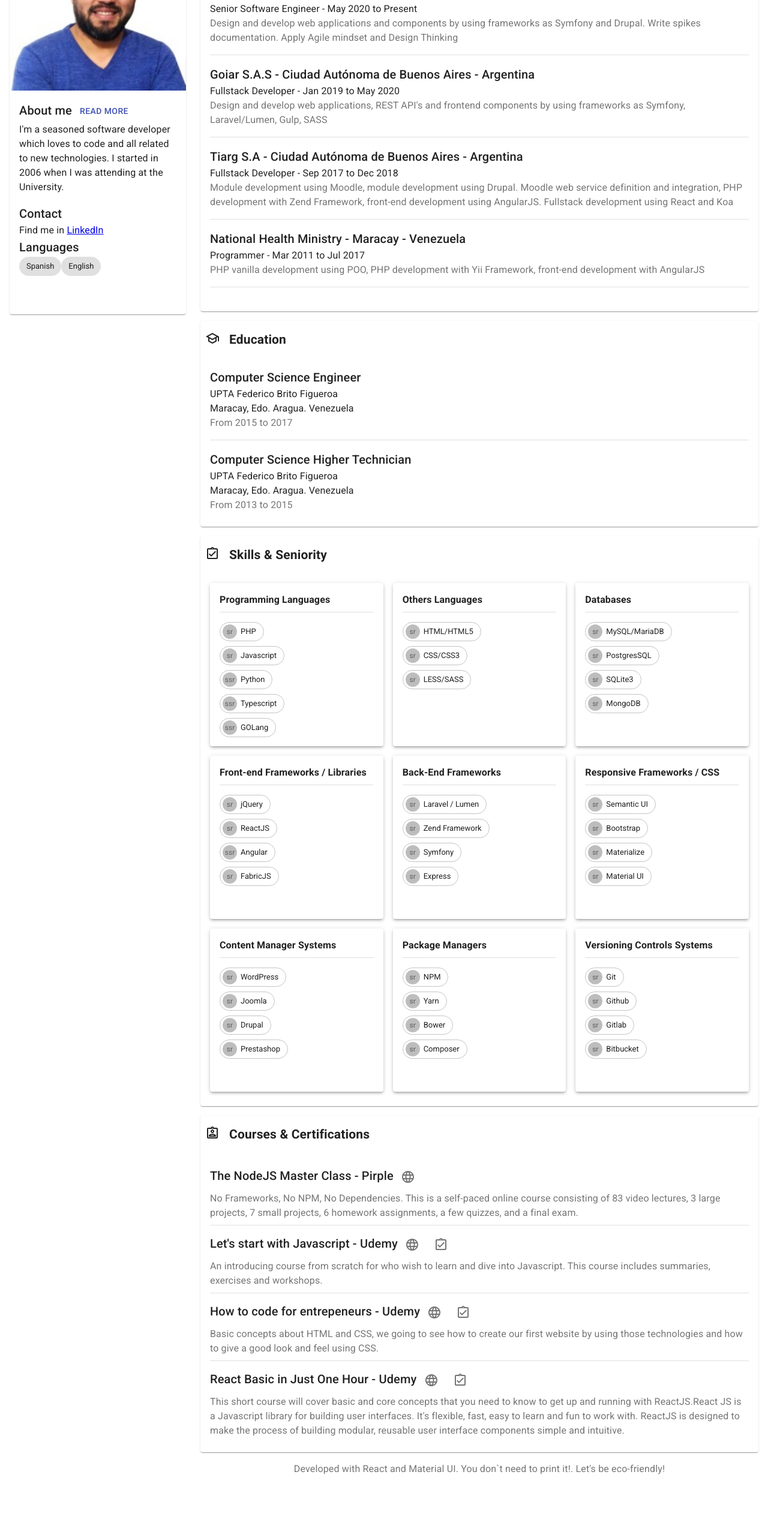
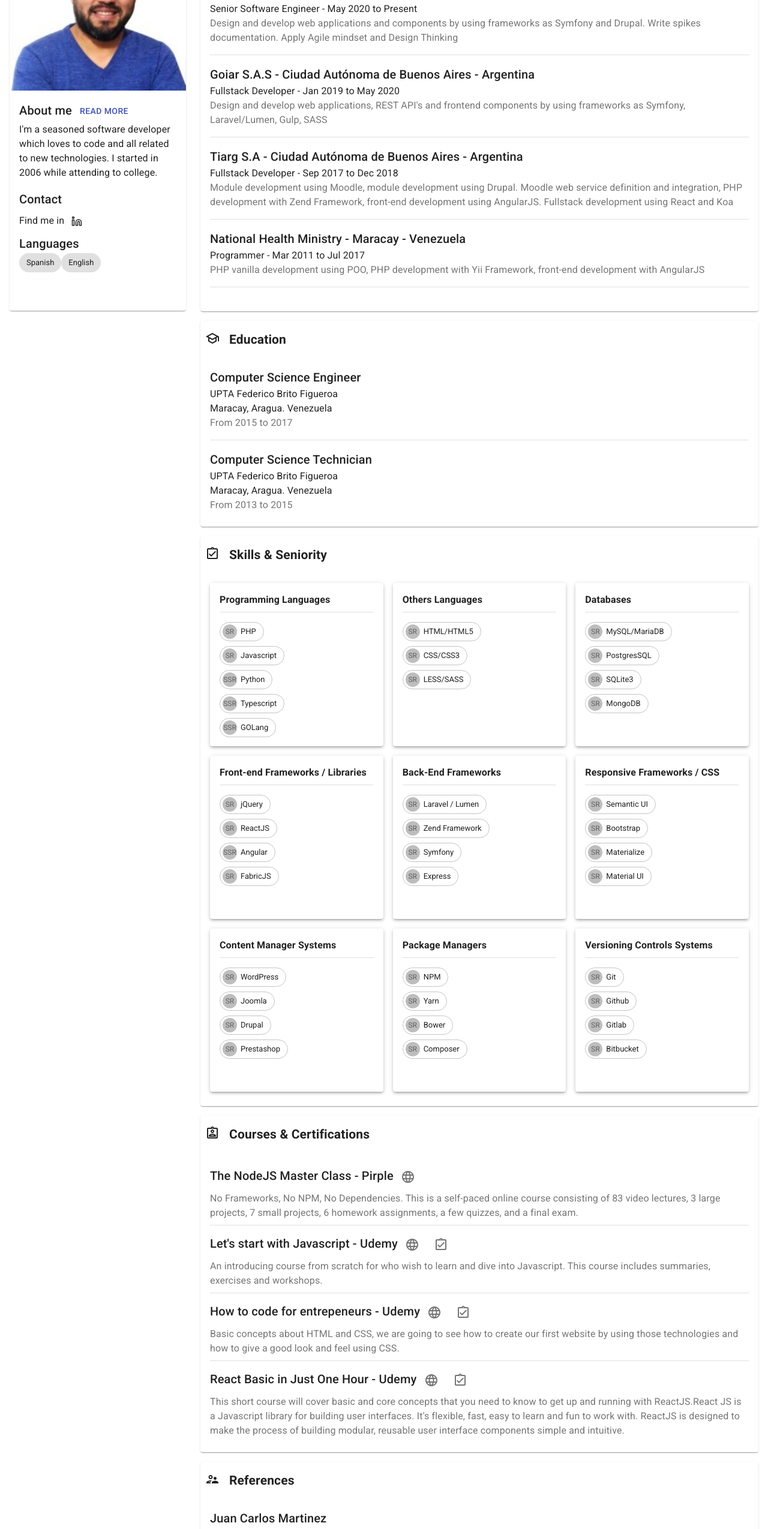
Before and after one commit to franklevel/resume, a React (Create React App) app: page / in a window 1280 px wide. Shown: the part 234-2783 px from the top of the page at 60% size. Before the commit the page ends 2711 px from the top, so only its background shows below. Built offline with nearby package versions, Linux system fonts and the light colour scheme.

Commit message:
Add references, icons and fix some CSS issues

```diff
--- a/src/components/Menu/Menu.js
+++ b/src/components/Menu/Menu.js
@@ -39,8 +39,8 @@ const options = [
 	{ label: 'Education', value: '2', order: 1 },
 	{ label: 'Skills', value: '3', order: 2 },
 	{ label: 'Courses', value: '4', order: 3 },
-	/* { label: 'References', value: '5', order: 4 },
-	{ label: 'Repositories', value: '6', order: 5 }, */
+	{ label: 'References', value: '5', order: 4 },
+	/*{ label: 'Repositories', value: '6', order: 5 }, */
 ];
 
 const scrollTo = (elm) => {
--- a/src/components/References/References.js
+++ b/src/components/References/References.js
@@ -2,7 +2,9 @@ import React from 'react';
 import { makeStyles } from '@material-ui/core/styles';
 import Typography from '@material-ui/core/Typography';
 import Divider from '@material-ui/core/Divider';
+import IconButton from '@material-ui/core/IconButton';
 import data from '../../data/References.json';
+import { Linkedin } from 'react-feather';
 
 const useStyles = makeStyles((theme) => ({
 	root: {
@@ -28,6 +30,16 @@ export default function References() {
 				data.map((elm, key) => (
 					<React.Fragment key={key}>
 						<Typography variant="h6">{elm.name}</Typography>
+						<Typography color="textSecondary">
+							{elm.position} at {elm.businessName}
+						</Typography>
+						<IconButton
+							href={elm.linkedIn}
+							color="primary"
+							variant="outlined"
+						>
+							<Linkedin size="18" />
+						</IconButton>
 						{key < data.length - 1 ? (
 							<Divider className={classes.divider} />
 						) : null}
--- a/src/components/Sidebar/Sidebar.js
+++ b/src/components/Sidebar/Sidebar.js
@@ -8,7 +8,8 @@ import Collapse from '@material-ui/core/Collapse';
 import Typography from '@material-ui/core/Typography';
 import Button from '@material-ui/core/Button';
 import picture from '../../assets/images/0.jpeg';
-import { Chip } from '@material-ui/core';
+import { Chip, Icon, IconButton } from '@material-ui/core';
+import { Linkedin } from 'react-feather';
 
 const useStyles = makeStyles((theme) => ({
 	root: {
@@ -75,8 +76,8 @@ export default function Menu() {
 				</Typography>
 				<Typography paragraph>
 					I'm a seasoned software developer which loves to code and all
-					related to new technologies. I started in 2006 when I was
-					attending at the University.
+					related to new technologies. I started in 2006 while attending to
+					college.
 				</Typography>
 				<Collapse in={expanded} timeout="auto" unmountOnExit>
 					<Typography paragraph>
@@ -91,14 +92,16 @@ export default function Menu() {
 
 				<Typography variant="h6">Contact</Typography>
 				<Typography>
-					Find me in{' '}
-					<a
+					Find me in
+					<IconButton
+						color="inherit"
 						href="https://www.linkedin.com/in/frank-ruiz-ar/"
 						rel="noopener noreferrer"
 						target="_blank"
+						size="medium"
 					>
-						LinkedIn
-					</a>
+						<Linkedin size="18" />
+					</IconButton>
 				</Typography>
 				<Typography variant="h6">Languages</Typography>
 				<Chip label="Spanish" />
--- a/src/components/Skills/Skills.js
+++ b/src/components/Skills/Skills.js
@@ -4,9 +4,11 @@ import Paper from '@material-ui/core/Paper';
 import Divider from '@material-ui/core/Divider';
 import Chip from '@material-ui/core/Chip';
 import Grid from '@material-ui/core/Grid';
+import Box from '@material-ui/core/Box';
 import Typography from '@material-ui/core/Typography';
 import data from '../../data/Skills.json';
 import { Avatar } from '@material-ui/core';
+import { deepPurple } from '@material-ui/core/colors';
 
 const useStyles = makeStyles((theme) => ({
 	root: {
@@ -19,8 +21,11 @@ const useStyles = makeStyles((theme) => ({
 	title: {
 		flexGrow: 1,
 	},
+	chipContainer: {
+		marginBottom: '0.5rem',
+	},
 	chip: {
-		marginBottom: '0.5rem',
+		flex: 1,
 	},
 	skill: {
 		padding: '1rem',
@@ -30,15 +35,28 @@ const useStyles = makeStyles((theme) => ({
 		marginTop: '0.5rem',
 		marginBotton: '0.5rem',
 	},
+	seniority: {
+		display: 'block',
+	},
 }));
 
 const Seniority = ({ percent }) => {
 	if (percent > 0 && percent <= 50) {
-		return 'jr';
+		return 'JR';
 	} else if (percent > 50 && percent <= 75) {
-		return 'ssr';
+		return 'SSR';
 	} else {
-		return 'sr';
+		return 'SR';
+	}
+};
+
+const AvatarClass = ({ classes, percent }) => {
+	if (percent > 0 && percent <= 50) {
+		return classes.junior;
+	} else if (percent > 50 && percent <= 75) {
+		return classes.semisenior;
+	} else {
+		return classes.senior;
 	}
 };
 
@@ -52,7 +70,7 @@ const SkillItem = ({ title, skills }) => {
 			<Divider className={classes.divider} />
 			<div style={{ marginTop: '1rem' }}>
 				{skills.map((skill, key) => (
-					<div className={classes.chip} key={key}>
+					<div className={classes.chipContainer} key={key}>
 						<Chip
 							avatar={
 								<Avatar>
@@ -60,8 +78,11 @@ const SkillItem = ({ title, skills }) => {
 								</Avatar>
 							}
 							label={skill.name}
-							align="right"
+							align="left"
 							variant="outlined"
+							clickable
+							className={classes.chip}
+							fullWidth
 						/>
 					</div>
 				))}
--- a/src/components/common/SectionList.js
+++ b/src/components/common/SectionList.js
@@ -63,7 +63,7 @@ const data = [
 			icon: <AssignmentIndOutlined />,
 		},
 	},
-	/* {
+	{
 		component: <References />,
 		data: {
 			title: 'References',
@@ -71,7 +71,7 @@ const data = [
 			icon: <SupervisorAccountOutlined />,
 		},
 	},
-	{
+	/* {
 		component: <Courses />,
 		data: {
 			title: 'Repositories',
--- a/src/data/Courses.json
+++ b/src/data/Courses.json
@@ -20,7 +20,7 @@
 	{
 		"id": 2,
 		"label": "How to code for entrepeneurs",
-		"description": "Basic concepts about HTML and CSS, we going to see how to create our first website by using those technologies and how to give a good look and feel using CSS.",
+		"description": "Basic concepts about HTML and CSS, we are going to see how to create our first website by using those technologies and how to give a good look and feel using CSS.",
 		"place": "Udemy",
 		"website": "https://www.udemy.com",
 		"url": "https://www.udemy.com/certificate/UC-9ME2GMDN/",
--- a/src/data/Education.json
+++ b/src/data/Education.json
@@ -2,15 +2,15 @@
 	{
 		"id": 1,
 		"title": "Computer Science Engineer",
-		"place": "Maracay, Edo. Aragua. Venezuela",
+		"place": "Maracay, Aragua. Venezuela",
 		"university": "UPTA Federico Brito Figueroa",
 		"from": "2015",
 		"to": "2017"
 	},
 	{
 		"id": 2,
-		"title": "Computer Science Higher Technician",
-		"place": "Maracay, Edo. Aragua. Venezuela",
+		"title": "Computer Science Technician",
+		"place": "Maracay, Aragua. Venezuela",
 		"university": "UPTA Federico Brito Figueroa",
 		"from": "2013",
 		"to": "2015"
--- a/src/data/Experience.json
+++ b/src/data/Experience.json
@@ -144,10 +144,10 @@
 		]
 	},
 	{
-    "businessName": "Software Agil LTDA. Santiago de Chile. Chile",
+		"businessName": "Software Agil",
 		"modality": "Freelance",
-    "location": "Buenos Aires",
-    "country": "Argentina",
+		"location": "Santiago",
+		"country": "Chile",
 		"from": "Mar 2012",
 		"to": "Present",
 		"position": "Software Developer",
@@ -159,10 +159,21 @@
 		"modality": "Freelance",
 		"location": "Buenos Aires",
 		"country": "Argentina",
-    "from": "Mar 2030",
+		"from": "Mar 2020",
 		"to": "Present",
 		"position": "Senior Software Developer",
 		"description": "PHP vanilla development using POO, PHP development with Yii Framework, front-end development with AngularJS ",
 		"projects": []
+	},
+	{
+		"businessName": "Serinfomark S.A",
+		"modality": "Freelance",
+		"location": "Sevilla",
+		"country": "Spain",
+		"from": "Nov 2017",
+		"to": "Present",
+		"position": "Prestashop Developer",
+		"description": "Prestashop module development using PHP and Symfony for branch 1.7.x. Theme customizing.",
+		"projects": []
 	}
 ]
--- a/src/data/References.json
+++ b/src/data/References.json
@@ -1,17 +1,30 @@
 [
 	{
-		"id": 0,
+		"order": 0,
 		"name": "Juan Carlos Martinez",
-		"linkedIn": "https://www.linkedin.com/juan-carlos-martinez"
+		"position": "General Project Chief",
+		"businessName": "Santander Bank",
+		"linkedIn": "https://www.linkedin.com/in/juan-carlos-4683269/"
 	},
 	{
-		"id": 0,
-		"name": "Juan Carlos Martinez",
-		"linkedIn": "https://www.linkedin.com/juan-carlos-martinez"
+		"order": 3,
+		"name": "Agni Bermudez",
+		"position": "IT Recruiter",
+		"businessName": "Schmitman HR",
+		"linkedIn": "https://www.linkedin.com/in/agnibermudez1990/"
 	},
 	{
-		"id": 0,
-		"name": "Juan Carlos Martinez",
-		"linkedIn": "https://www.linkedin.com/juan-carlos-martinez"
+		"order": 2,
+		"name": "Francisco Nieto",
+		"position": "Chief Executive Officer",
+		"businessName": "Serinfomark S.L",
+		"linkedIn": "https://www.linkedin.com/in/paco-nieto-51aa7897/"
+	},
+	{
+		"order": 1,
+		"name": "Alenxander Langle",
+		"position": "Co-Founder and Chief Technology Officer",
+		"businessName": "Empoderada",
+		"linkedIn": "https://www.linkedin.com/in/alexanderlangle/"
 	}
 ]
```
Lines whose indentation alone changed are shown as unchanged.
